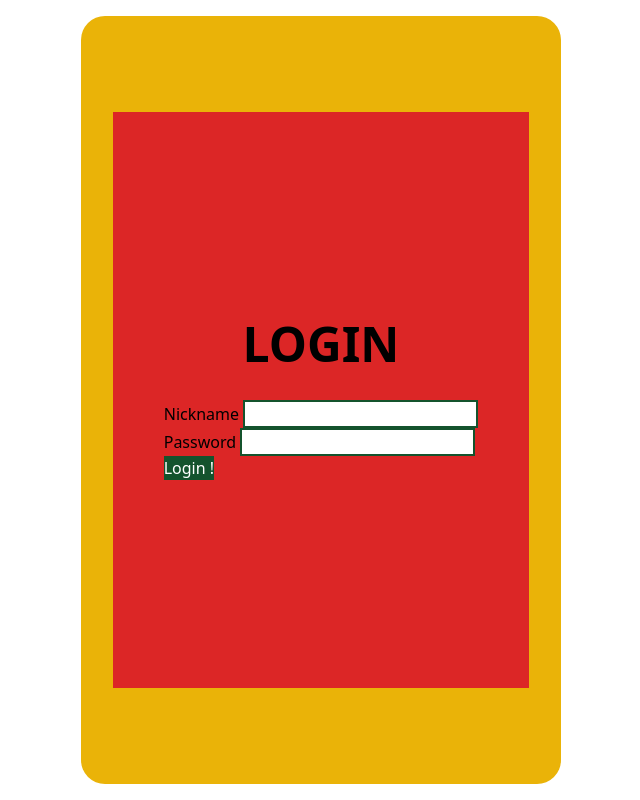
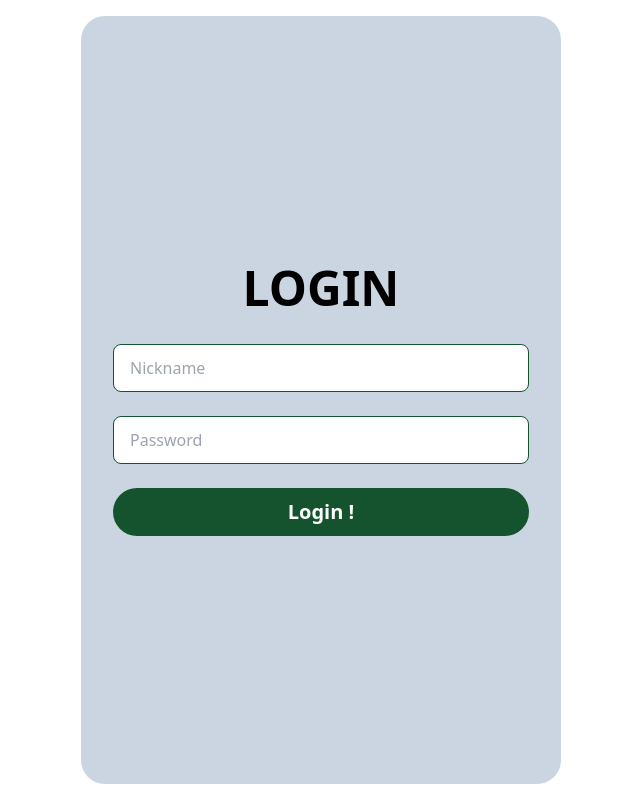
Before and after one commit to becodeorg/hamilton-7-hiking-project-david-maxime, a PHP site: page /views/login.view.php in a window 1280 px wide. Shown: the whole page, without its empty margins (319-959 px from the left). Run offline with PHP 8.4, Linux system fonts and the light colour scheme; some libraries are stand-ins or nearby versions.

Commit message:
Login Style - Update !

```diff
--- a/src/views/login.view.php
+++ b/src/views/login.view.php
@@ -11,23 +11,27 @@
 
 <body>
     <main class="flex justify-center items-center  h-screen">
-        <section class="container bg-yellow-500 w-[30rem] h-[48rem] rounded-3xl flex justify-center items-center">
-            <div class="content bg-red-600 w-[26rem] h-[36rem] flex flex-col justify-center items-center">
+
+        <!-- CONTAINER -->
+        <section class="container bg-slate-300 w-[30rem] h-[48rem] rounded-3xl flex justify-center items-center">
+
+        <!-- CONTENT -->
+            <div class="content w-[26rem] h-[36rem] flex flex-col justify-center items-center">
 
                 <!-- TITLE - LOGIN -->
                 <h2 class="text-5xl font-text-red-900 mb-8 font-bold uppercase">Login</h2>
 
                 <!-- FORM -->
-                <form action="login" method="post">
-                    <div>
-                        <label for="nickname">Nickname</label>
-                        <input type="text" name="nickname" class="border-2 border-green-900">
+                <form action="login" method="post" class=" h-48 w-full flex flex-col justify-between">
+                    <div class="">
+                        <!-- <label for="nickname" class="invisible">Nickname</label> -->
+                        <input type="text" name="nickname" placeholder="Nickname" class="border hover:border-2 border-green-900 w-full h-12 rounded-lg px-4">
                     </div>
                     <div>
-                        <label for="password">Password</label>
-                        <input type="password" name="password" class="border-2 border-green-900">
+                        <!-- <label for="password" class="invisible">Password</label> -->
+                        <input type="password" name="password" placeholder="Password" class="border hover:border-2 border-green-900 w-full h-12 rounded-lg px-4">
                     </div>
-                    <button type="submit" class="bg-green-900 text-white">Login !</button>
+                    <button type="submit" class="bg-green-900 hover:bg-slate-900 text-white text-xl font-bold w-full h-12 rounded-full">Login !</button>
                 </form>
             </div>
         </section>
```
